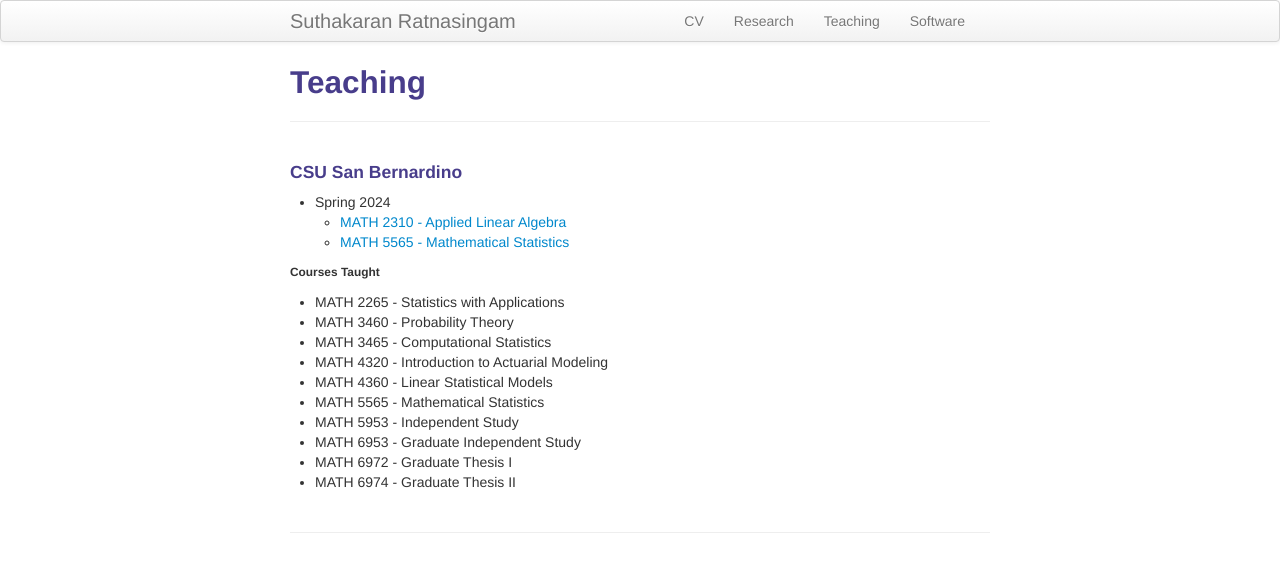
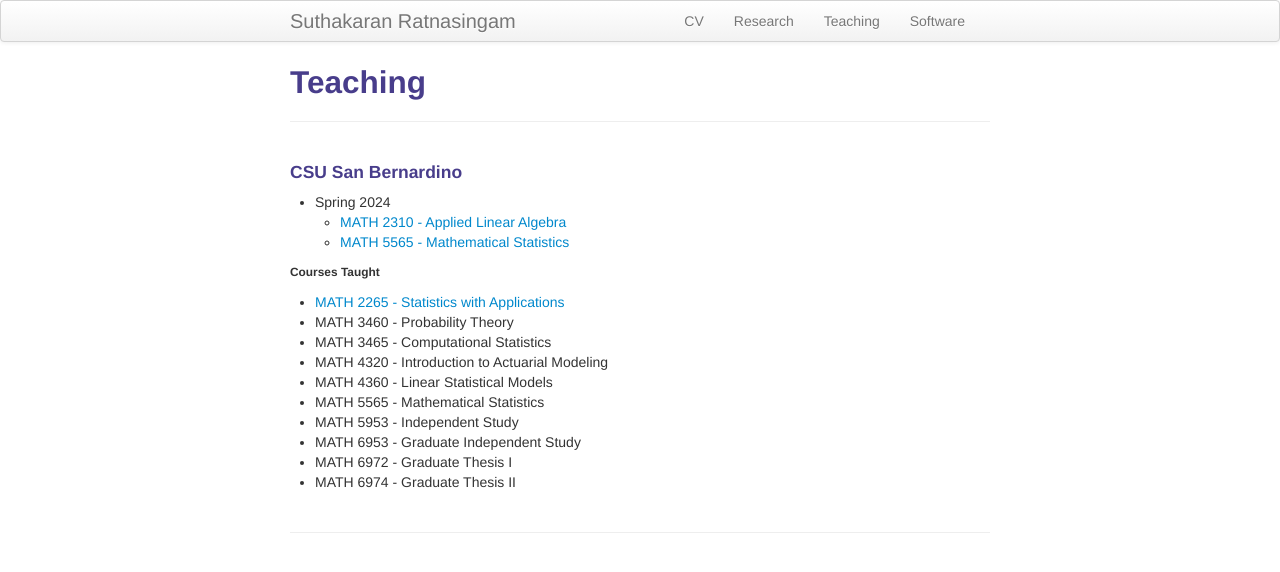
Before and after one commit to suthakaranr/suthakaranr.github.io, a Jekyll site: the page built from pages/Teaching.md, in a window 1280 px wide. Shown: the top 572 px of the page. Built offline with Jekyll 4.4.1, drawn with Linux system fonts in a browser that asks for light colours.

Commit message:
Update Teaching.md

```diff
--- a/pages/Teaching.md
+++ b/pages/Teaching.md
@@ -10,7 +10,7 @@ description: Suthakaran's teaching portfolio
 
 
 ###### Courses Taught
-   * MATH 2265 - Statistics with Applications
+   * <a style="text-decoration:none" href="../pages/MathStat.html" target="_blank" rel="noopener noreferrer">MATH 2265 - Statistics with Applications</a>
    * MATH 3460 - Probability Theory
    * MATH 3465 - Computational Statistics
    * MATH 4320 - Introduction to Actuarial Modeling
```
